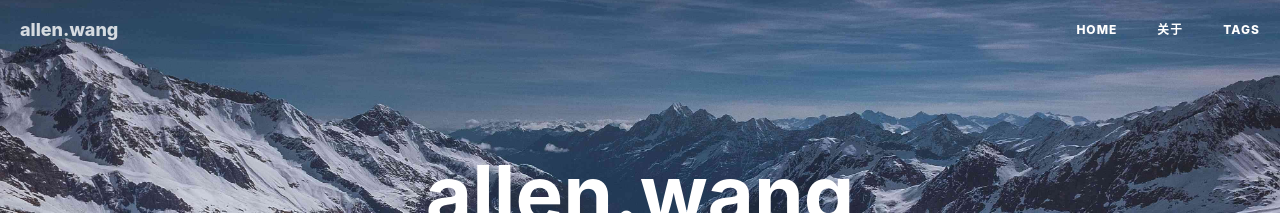
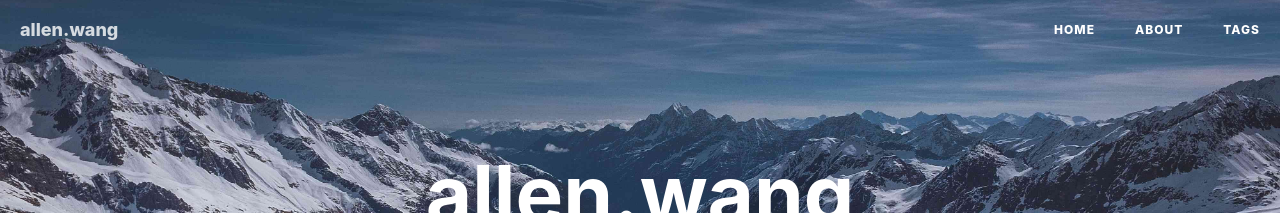
Before and after one commit to allenwhm/allenwhm.github.io, a Jekyll site: the page built from index.html, in a window 1280 px wide. Shown: the top 213 px of the page. Built offline with Jekyll 4.4.1, drawn with Linux system fonts in a browser that asks for light colours; nearby versions of some CDN libraries; the list of posts is cut into pages by our own code; comment, search, counter and statistics services are not loaded.

Commit message:
update about page

```diff
--- a/about.html
+++ b/about.html
@@ -1,7 +1,7 @@
 ---
 layout: page
-title: "关于"
-description: "热爱编程 希望用代码创造价值"
+title: "About"
+description: "热爱编程，用代码创造价值"
 header-img: "img/about.jpg"
 multilingual: true
 ---
```
